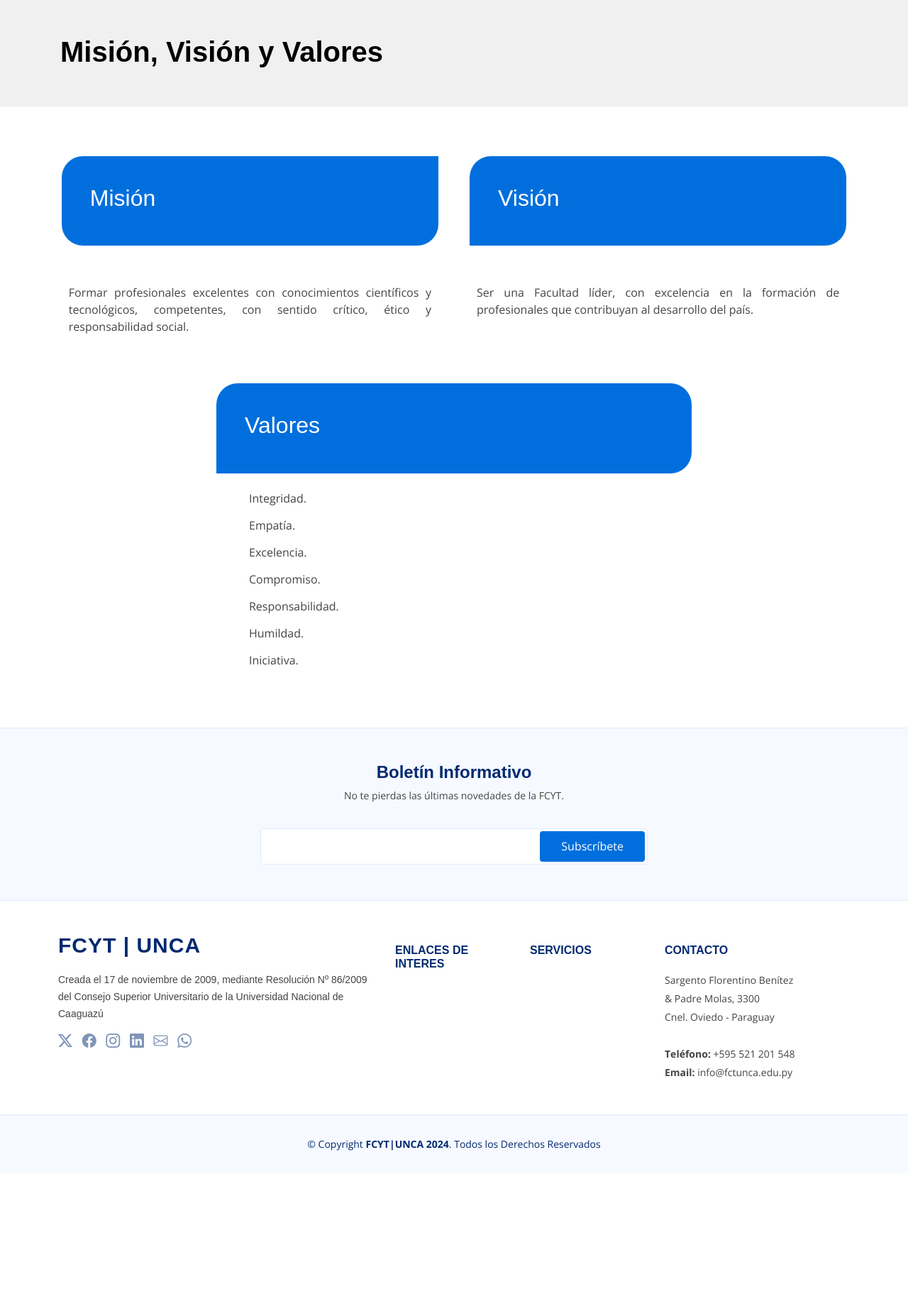
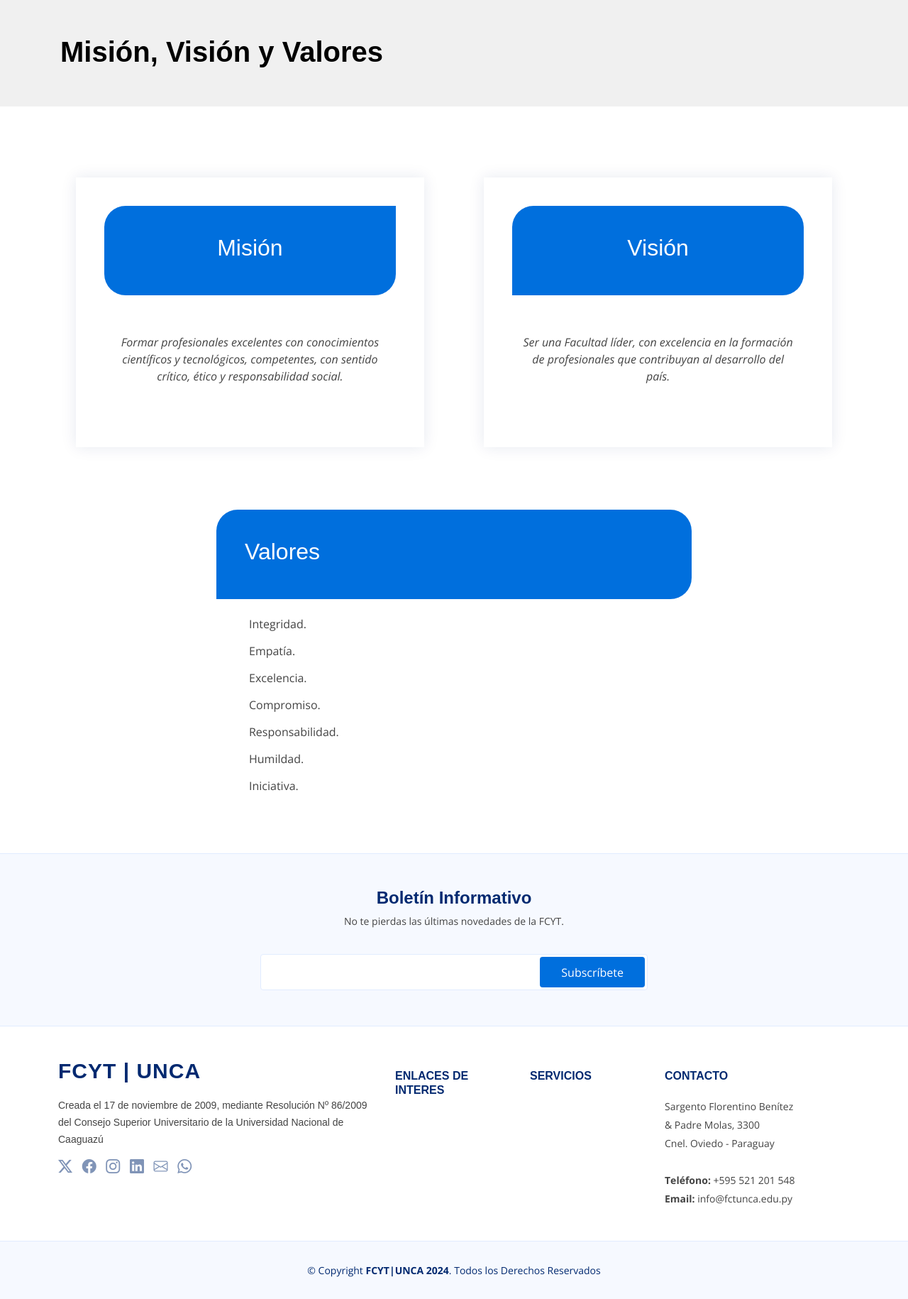
Before and after one commit to FCYT-TI/fcytuncaweb, a Django app: page /misionvision/ in a window 1280 px wide. Shown: the part 129-1959 px from the top of the page at 71% size. Before the commit the page ends 1750 px from the top, so only its background shows below. Run offline with Django 3.2, Linux system fonts and the light colour scheme; some libraries are stand-ins or nearby versions.

Commit message:
FCYTSPRUN-8-misionvisionvalores Mision y vision ya fueron añadido como testimonials

```diff
--- a/templates/misionvision.html
+++ b/templates/misionvision.html
@@ -19,11 +19,11 @@
       </div>
     </section><!-- End Breadcrumbs -->
 
-    <section class="inner-page">
+    <section class="testimonials" id="testimonials">
       <div class="containerText">
           <div class="row align-items-start">
               <div class="col">
-                  <div>
+                  <div class="testimonial-item">
                           <div class="mision">
                           <h2>Misión</h2>
                           </div>
@@ -32,10 +32,10 @@
                               Formar profesionales excelentes con conocimientos científicos y tecnológicos, competentes,
                               con sentido crítico, ético y responsabilidad social.
                           </p>
-                      </div>
+                  </div>
               </div>
               <div class="col">
-                  <div>
+                  <div class="testimonial-item">
                           <div class="vision">
                               <h2>Visión</h2>
                           </div>
@@ -48,6 +48,7 @@
               </div>
           </div>
           <br><br>
+
           <div style="justify-content: center; display: flex">
               <div style="width: 670px">
               <div style="background-color: #006fdd; color: #fff; padding: 40px; border-radius: 30px 30px 30px 0">
```
